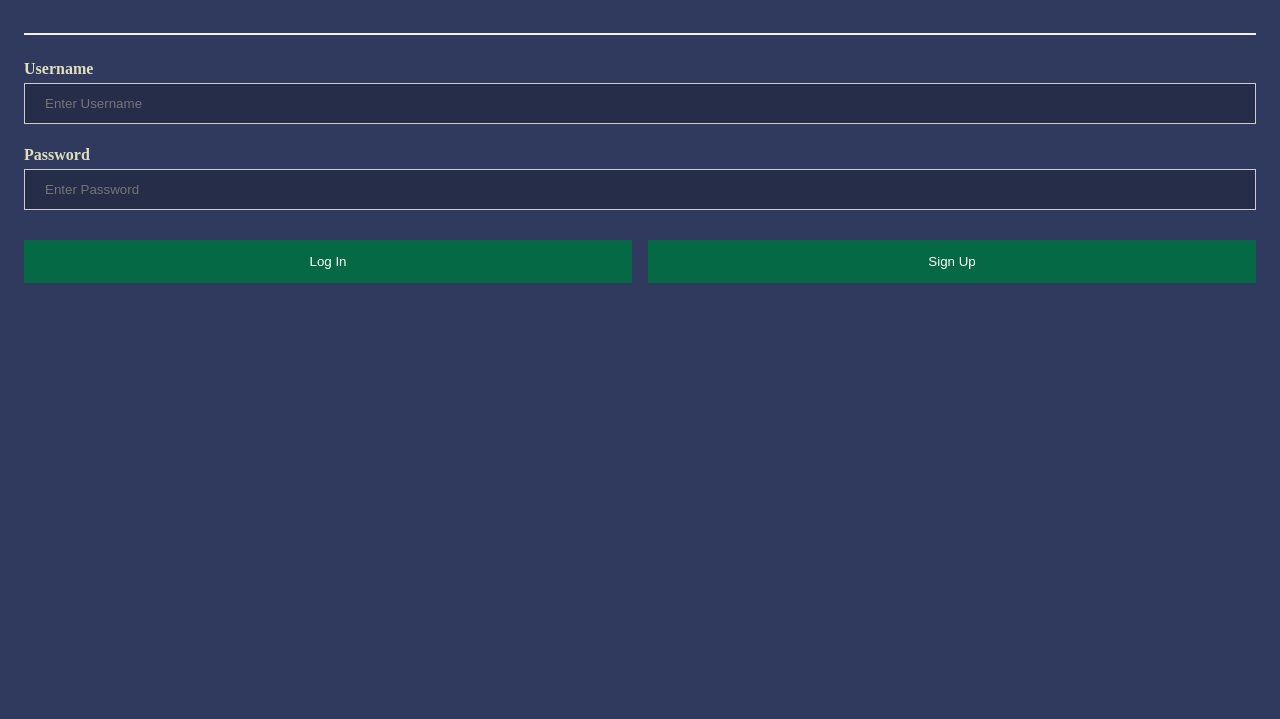
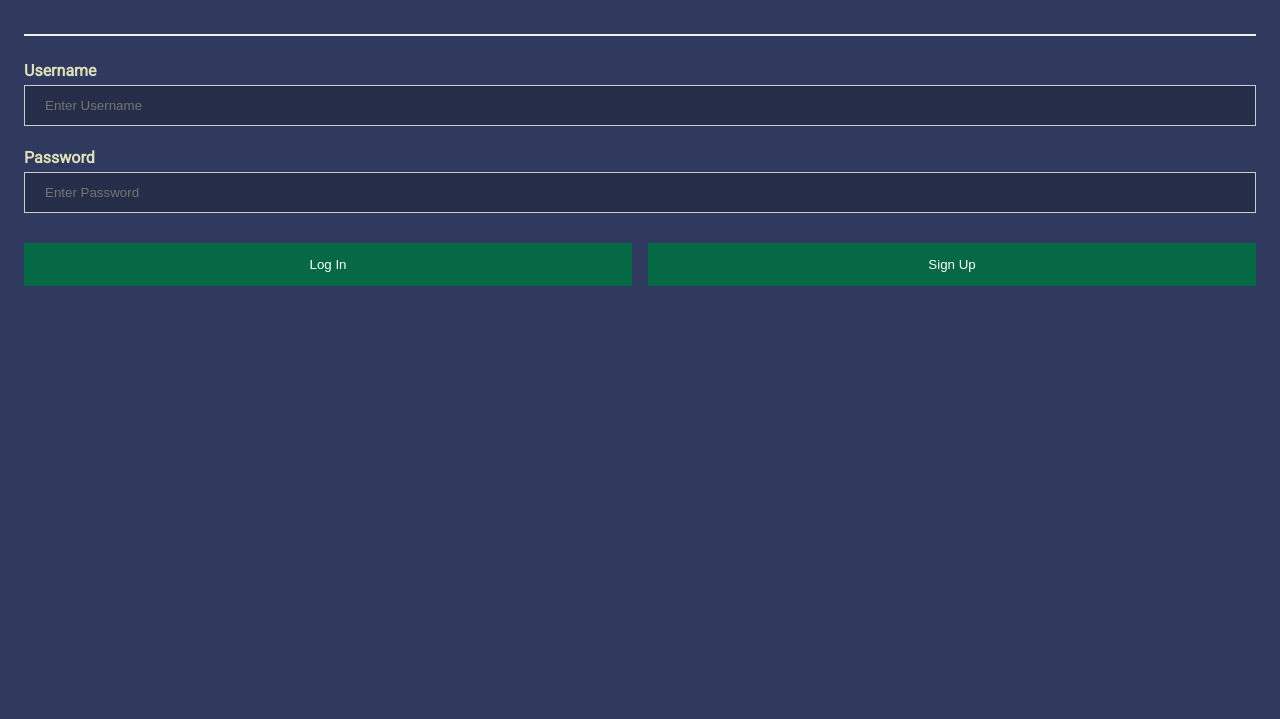
Before and after one commit to ScottRobinson03/week-7-project, a website: page public/login/index.html in a window 1280 px wide. Shown: the part 81-800 px from the top of the page. Drawn offline with Linux system fonts and the light colour scheme.

Commit message:
Use roboto font

```diff
--- a/public/home/style.css
+++ b/public/home/style.css
@@ -1,3 +1,4 @@
+@import url("https://fonts.googleapis.com/css?family=Roboto&display=swap");
 :root {
     --background-color: #303a5f;
 }
@@ -17,6 +18,7 @@ body {
     background-color: var(--background-color);
     box-sizing: border-box;
     color: #E0E0B8;
+    font-family: Roboto, sans-serif;
     font-size: 16px;
     height: 92.5vh;
 }
--- a/public/login/style.css
+++ b/public/login/style.css
@@ -1,6 +1,8 @@
+@import url("https://fonts.googleapis.com/css?family=Roboto&display=swap");
 body {
     background-color: #303a5f;
     color: #E0E0B8;
+    font-family: Roboto, sans-serif;
 }
 
 button {
--- a/public/signup/style.css
+++ b/public/signup/style.css
@@ -1,3 +1,4 @@
+@import url("https://fonts.googleapis.com/css?family=Roboto&display=swap");
 * {
     box-sizing: border-box;
     color: #E0E0B8;
@@ -5,6 +6,7 @@
 
 body {
     background-color: #303a5f;
+    font-family: Roboto, sans-serif;
 }
 
 button {
```
